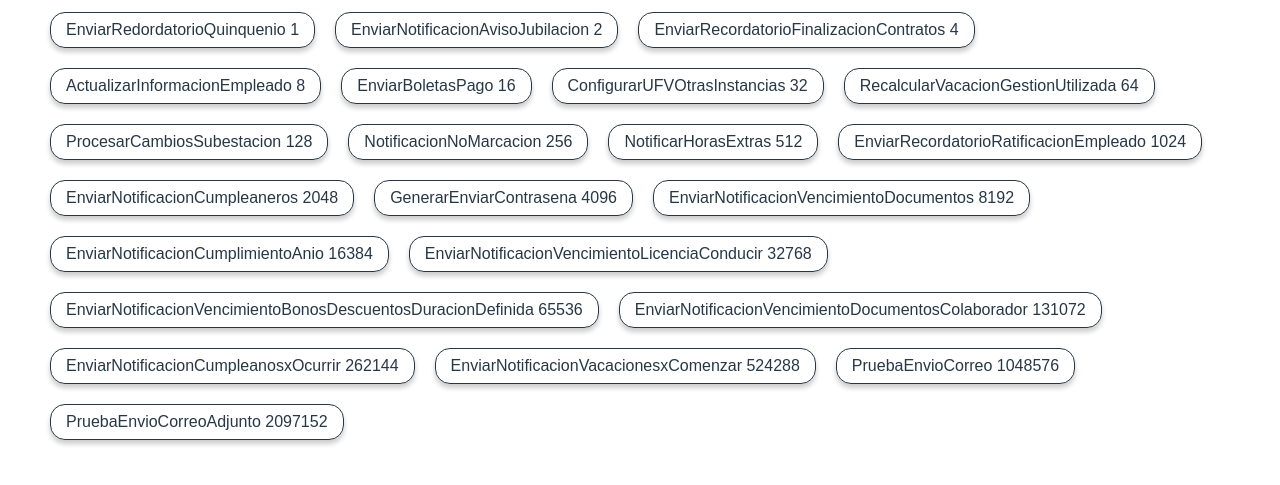
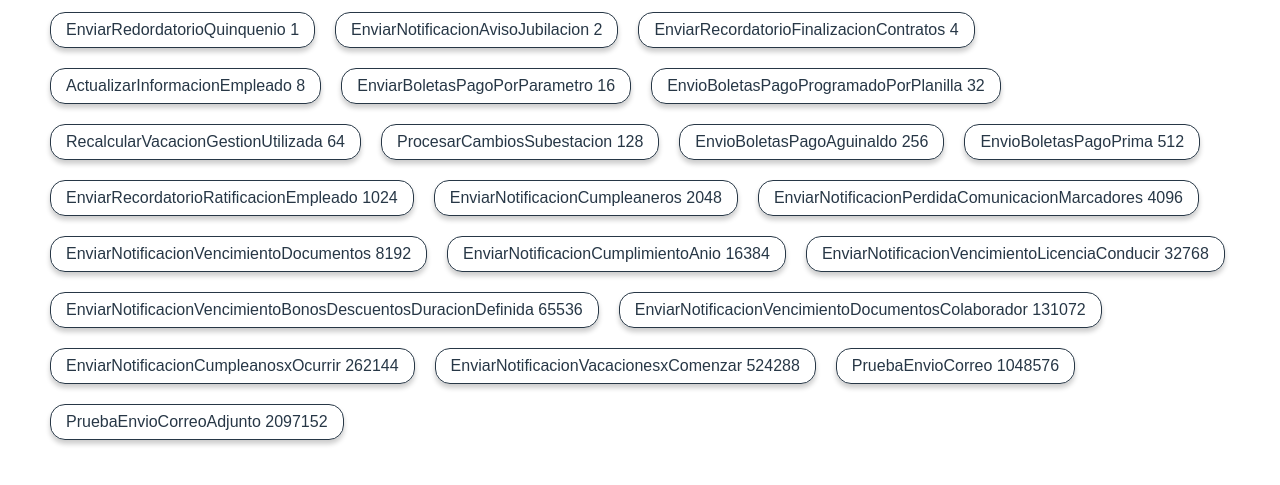
Before and after one commit to yuniors87/CaT, a Gatsby site: page /srp in a window 1280 px wide. Shown: the part 157-642 px from the top of the page. Built offline with nearby package versions, Linux system fonts and the light colour scheme; Gatsby itself is replaced by a stand-in of ours.

Commit message:
Update srp.js
update tasks

```diff
--- a/src/sistemas/srp.js
+++ b/src/sistemas/srp.js
@@ -3,15 +3,15 @@ const TareasBase = [
   { nombre: 'EnviarNotificacionAvisoJubilacion', valor: 2 },
   { nombre: 'EnviarRecordatorioFinalizacionContratos', valor: 4 },
   { nombre: 'ActualizarInformacionEmpleado', valor: 8 },
-  { nombre: 'EnviarBoletasPago', valor: 16 },
-  { nombre: 'ConfigurarUFVOtrasInstancias', valor: 32 },
+  { nombre: 'EnviarBoletasPagoPorParametro', valor: 16 },
+  { nombre: 'EnvioBoletasPagoProgramadoPorPlanilla', valor: 32 },
   { nombre: 'RecalcularVacacionGestionUtilizada', valor: 64 },
   { nombre: 'ProcesarCambiosSubestacion', valor: 128 },
-  { nombre: 'NotificacionNoMarcacion', valor: 256 },
-  { nombre: 'NotificarHorasExtras', valor: 512 },
+  { nombre: 'EnvioBoletasPagoAguinaldo', valor: 256 },
+  { nombre: 'EnvioBoletasPagoPrima', valor: 512 },
   { nombre: 'EnviarRecordatorioRatificacionEmpleado', valor: 1024 },
   { nombre: 'EnviarNotificacionCumpleaneros', valor: 2048 },
-  { nombre: 'GenerarEnviarContrasena', valor: 4096 },
+  { nombre: 'EnviarNotificacionPerdidaComunicacionMarcadores', valor: 4096 },
   { nombre: 'EnviarNotificacionVencimientoDocumentos', valor: 8192 },
   { nombre: 'EnviarNotificacionCumplimientoAnio', valor: 16384 },
   { nombre: 'EnviarNotificacionVencimientoLicenciaConducir', valor: 32768 },
```
